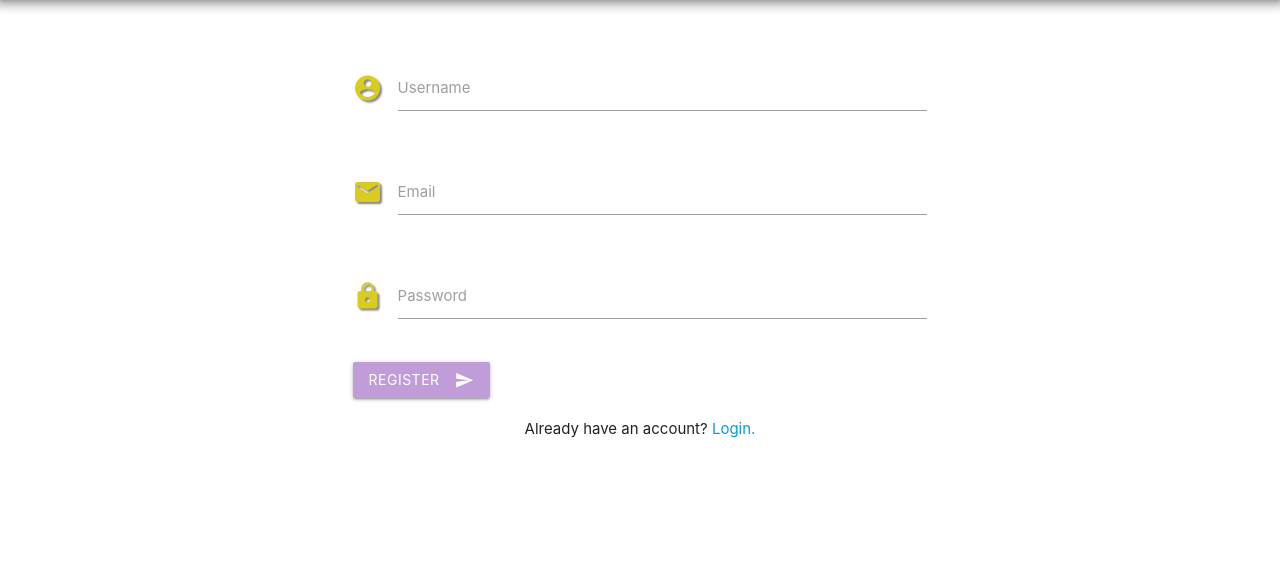
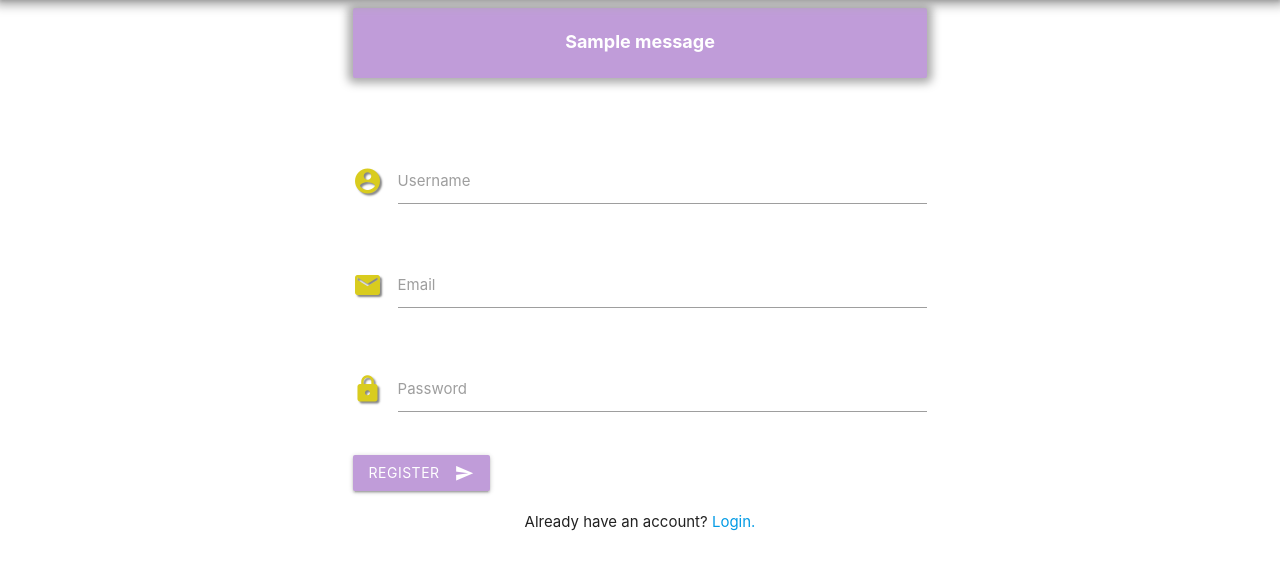
Before and after one commit to veraleitaodev/getGoals, a Flask app: page /register in a window 1280 px wide. Shown: the part 64-634 px from the top of the page. Run offline with Flask 2, Linux system fonts and the light colour scheme; one stand-in notice (Sample message) is shown; some libraries are stand-ins or nearby versions.

Commit message:
add register functionality

```diff
--- a/run.py
+++ b/run.py
@@ -28,7 +28,39 @@ def set_goals():
 
 @app.route("/register", methods=["GET", "POST"])
 def register():
+
+    if request.method == "POST":
+        # check if username already exists in db
+        existing_user = mongo.db.users.find_one(
+            {"username": request.form.get("username").lower()})
+
+        if existing_user:
+            flash("Username already exists")
+            return redirect(url_for("register"))
+
+        if request.method == "POST":
+            # check if email already exists in db
+            existing_user = mongo.db.users.find_one(
+                {"email": request.form.get("email").lower()})
+
+            if existing_user:
+                flash("Email already exists")
+                return redirect(url_for("register"))
+
+            register = {
+                "username": request.form.get("username").lower(),
+                "email": request.form.get("email").lower(),
+                "password": generate_password_hash(
+                                request.form.get("password"))
+            }
+            mongo.db.users.insert_one(register)
+
+            # put the new user into "session" cookie
+            session["user"] = request.form.get("username").lower()
+            flash("You are now registered!")
+
     return render_template("register.html")
+
 
 if __name__ == "__main__":
     app.run(host=os.environ.get("IP"),
--- a/static/css/style.css
+++ b/static/css/style.css
@@ -1,15 +1,9 @@
-@import url('https://fonts.googleapis.com/css2?family=Advent+Pro:wght@400;600&family=Noto+Sans:wght@400;700&display=swap');
+@import url('https://fonts.googleapis.com/css2?family=Advent+Pro:wght@400;600&family=Noto+Sans:wght@400;600;700&display=swap');
 
 * {
   padding: 0;
   border: 0;
   margin: 0;
-}
-
-*,
-*::before,
-*::after {
-  box-sizing: border-box;
 }
 
 :root {
@@ -49,7 +43,16 @@ i.material-icons.menu-icon {
     color: var(--color-3);
     text-shadow: 2px 2px 2px var(--color-7);
 }
-
+/*-- Section for flashed messages --*/
+div.card-panel.flashed_messages {
+    background-color: var(--color-1);
+    box-shadow: 0px 0px 10px 5px var(--color-10);
+}
+span.white-text {
+    line-height: 18px;
+    font-size: 18px;
+    font-weight: bold;
+}
 /*-- Register page --*/
 .register-container {
     margin-top: 50px;
--- a/templates/base.html
+++ b/templates/base.html
@@ -56,7 +56,31 @@
           <li><a href="{{ url_for('register') }}">Register</a></li>
         </ul>
       </header>
+      <section>
+      <!-- messages from Flash -->
+      {% with messages = get_flashed_messages() %}
+        {% if messages %}
+            {% for message in messages %}
+                <div class="container">
+                    <div class="row">
+                        <div class="col s12 m8 offset-m2">
+                        <div class="card-panel flashed_messages center-align">
+                            <span class="white-text">{{ message }}
+                            </span>
+                        </div>
+                        </div>
+                    </div>
+                </div>
+            {% endfor %}
+        {% endif %}
+      {% endwith %}
+      </section>
+      <main>
       {% block content %} {% endblock %}
+      </main>
+      <footer>
+
+      </footer>
     <script src="https://ajax.googleapis.com/ajax/libs/jquery/3.5.1/jquery.min.js"></script>
     <script src="https://cdnjs.cloudflare.com/ajax/libs/materialize/1.0.0/js/materialize.min.js"></script>
     <script src="{{ url_for('static', filename='js/script.js') }}"></script>
--- a/templates/register.html
+++ b/templates/register.html
@@ -2,29 +2,30 @@
 
 <div class="container register-container">
   <div class="row">
-    <form class="col s12 m8 offset-m2">
+    <form class="col s12 m8 offset-m2" method="POST" action="{{ url_for('register') }}">
       <div class="row">
         <div class="input-field col s12">
           <i class="material-icons form-icon prefix">account_circle</i>
           <input
-            id="name"
+            id="username"
+            name="username"
             type="text"
-            class="validate"
-          />
+            class="validate" minlength="6" maxlength="12" pattern="^[a-zA-Z0-9]{6,12}$" required/>
           <label for="username">Username</label>
         </div>
       </div>
       <div class="row">
         <div class="input-field col s12">
           <i class="material-icons form-icon prefix">email</i>
-          <input id="email" name="email" type="email" class="validate" />
+          <input id="email" name="email" type="email" class="validate" pattern="[^@]+@[^@]+\.[a-zA-Z]{2,}" required/>
+          <!--pattern for email validation obtained at https://stackoverflow.com/questions/17464404/html5-pattern-attribute-not-matching-for-emailusergmail-com -->
           <label for="email">Email</label>
         </div>
       </div>
       <div class="row">
         <div class="input-field col s12">
           <i class="material-icons form-icon prefix">lock</i>
-          <input id="password" name="password" type="password" class="validate" />
+          <input id="password" name="password" type="password" class="validate" minlength="6" maxlength="12" pattern="^[a-zA-Z0-9]{6,12}$" required/>
           <label for="password">Password</label>
         </div>
       </div>
```
Also changed, not shown: README.md.
